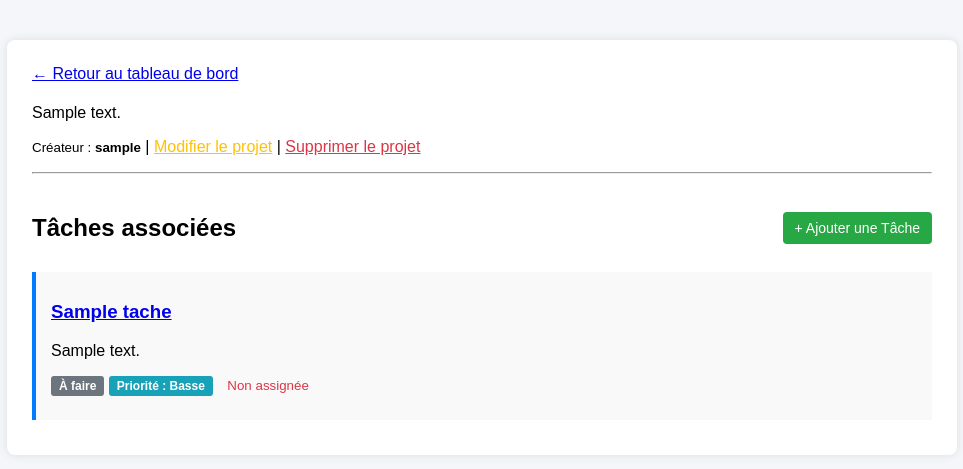
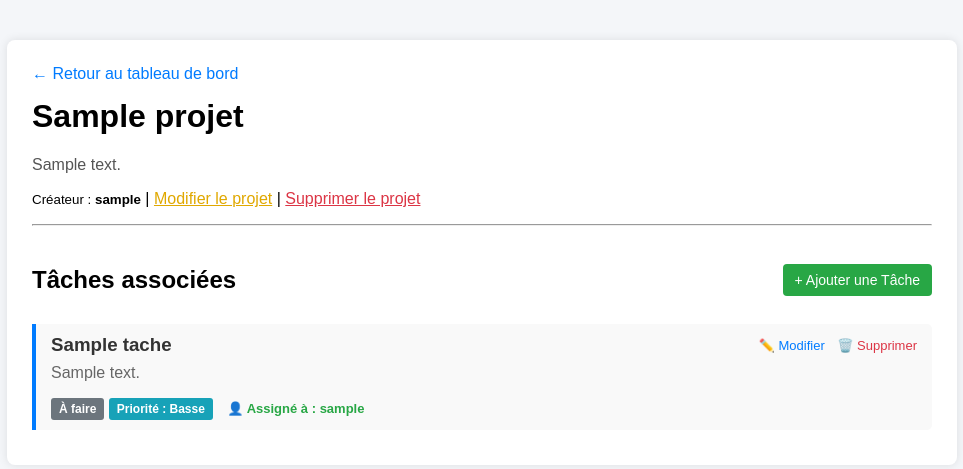
Before and after one commit to marielouisembissinesarr-prog/gestion_taches, a Django app: page /projet/1/ in a window 1280 px wide. Shown: the top 469 px of the page, without its empty margins (158-1121 px from the left). Run offline with Django 5.2, Linux system fonts and the light colour scheme; a user stored in the database is signed in; tables that the repository leaves empty hold one stand-in row (values such as "Sample post").

Commit message:
Correction assignation des tâches et affichage

```diff
--- a/templates/projects/projet_detail.html
+++ b/templates/projects/projet_detail.html
@@ -2,26 +2,27 @@
 <html lang="fr">
 <head>
     <meta charset="UTF-8">
-    <title>{{ projet.nom }}</title>
+    <title>{{ projet.titre }}</title>
     <style>
         body { font-family: Arial, sans-serif; margin: 40px; background-color: #f4f6f9; }
         .container { max-width: 900px; margin: auto; background: white; padding: 25px; border-radius: 8px; box-shadow: 0 0 10px rgba(0,0,0,0.1); }
         .btn { padding: 8px 12px; background: #007bff; color: white; text-decoration: none; border-radius: 4px; font-size: 14px; }
-        .tache-card { border-left: 4px solid #007bff; background: #f9f9f9; padding: 10px 15px; margin: 10px 0; }
-        .badge { padding: 3px 8px; border-radius: 3px; font-size: 12px; color: white; font-weight: bold; }
+        .tache-card { border-left: 4px solid #007bff; background: #f9f9f9; padding: 10px 15px; margin: 10px 0; border-radius: 0 5px 5px 0; }
+        .badge { padding: 4px 8px; border-radius: 3px; font-size: 12px; color: white; font-weight: bold; display: inline-block; }
         .todo { background: #6c757d; } .en_cours { background: #ffc107; color: black; } .termine { background: #28a745; }
+        .actions a { margin-left: 8px; font-size: 13px; text-decoration: none; }
     </style>
 </head>
 <body>
     <div class="container">
-        <a href="{% url 'dashboard' %}">← Retour au tableau de bord</a>
-        <h1>{{ projet.nom }}</h1>
-        <p>{{ projet.description }}</p>
+        <a href="{% url 'dashboard' %}" style="text-decoration: none; color: #007bff;">← Retour au tableau de bord</a>
+        <h1 style="margin-top: 15px;">{{ projet.titre }}</h1>
+        <p style="color: #555;">{{ projet.description|default:"Aucune description fournie." }}</p>
 
         <p>
             <small>Créateur : <strong>{{ projet.createur.username }}</strong></small>
             {% if projet.createur == request.user %}
-                | <a href="{% url 'projet_update' projet.id %}" style="color: #ffc107;">Modifier le projet</a>
+                | <a href="{% url 'projet_update' projet.id %}" style="color: #e0a800;">Modifier le projet</a>
                 | <a href="{% url 'projet_delete' projet.id %}" style="color: #dc3545;">Supprimer le projet</a>
             {% endif %}
         </p>
@@ -35,20 +36,34 @@
 
         {% for tache in taches %}
             <div class="tache-card">
-                <h3><a href="{% url 'tache_detail' tache.id %}">{{ tache.titre }}</a></h3>
-                <p>{{ tache.description|truncatewords:15 }}</p>
-                <p>
+                <div style="display: flex; justify-content: space-between; align-items: center;">
+                    <h3 style="margin: 0;"><a href="{% url 'tache_detail' tache.id %}" style="color: #333; text-decoration: none;">{{ tache.titre }}</a></h3>
+                    <div class="actions">
+                        <a href="{% url 'tache_update' tache.id %}" style="color: #007bff;">✏️ Modifier</a>
+                        <a href="{% url 'tache_delete' tache.id %}" style="color: #dc3545;">🗑️ Supprimer</a>
+                    </div>
+                </div>
+
+                <p style="margin: 8px 0; color: #666;">{{ tache.description|default:""|truncatewords:15 }}</p>
+
+                <p style="margin-bottom: 0;">
                     <span class="badge {{ tache.statut }}">{{ tache.get_statut_display }}</span>
                     <span class="badge" style="background: #17a2b8;">Priorité : {{ tache.get_priorite_display }}</span>
-                    {% if tache.assignee %}
-                        <small style="margin-left: 10px;">Assignée à : <strong>{{ tache.assignee.username }}</strong></small>
+
+                    <!-- 📍 CORRECTION ICI : tache.assigne_a au lieu de tache.assignee -->
+                    {% if tache.assigne_a %}
+                        <span style="margin-left: 10px; font-size: 13px; color: #28a745; font-weight: bold;">
+                            👤 Assigné à : {{ tache.assigne_a.username }}
+                        </span>
                     {% else %}
-                        <small style="margin-left: 10px; color: #dc3545;">Non assignée</small>
+                        <span style="margin-left: 10px; font-size: 13px; color: #dc3545;">
+                            ⚪ Non assignée
+                        </span>
                     {% endif %}
                 </p>
             </div>
         {% empty %}
-            <p style="color: #777;">Aucune tâche dans ce projet pour le moment.</p>
+            <p style="color: #777; margin-top: 15px;">Aucune tâche dans ce projet pour le moment.</p>
         {% endfor %}
     </div>
 </body>
```
